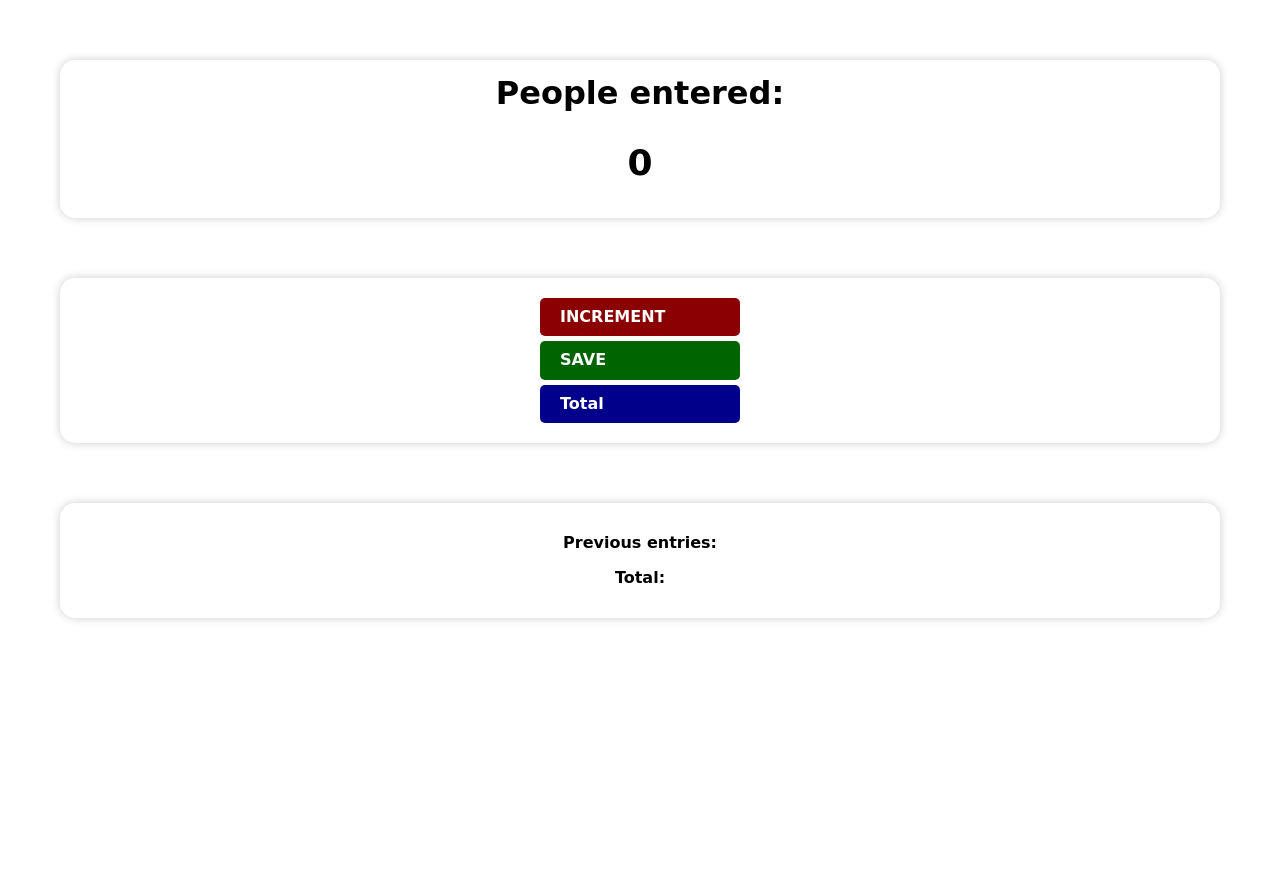
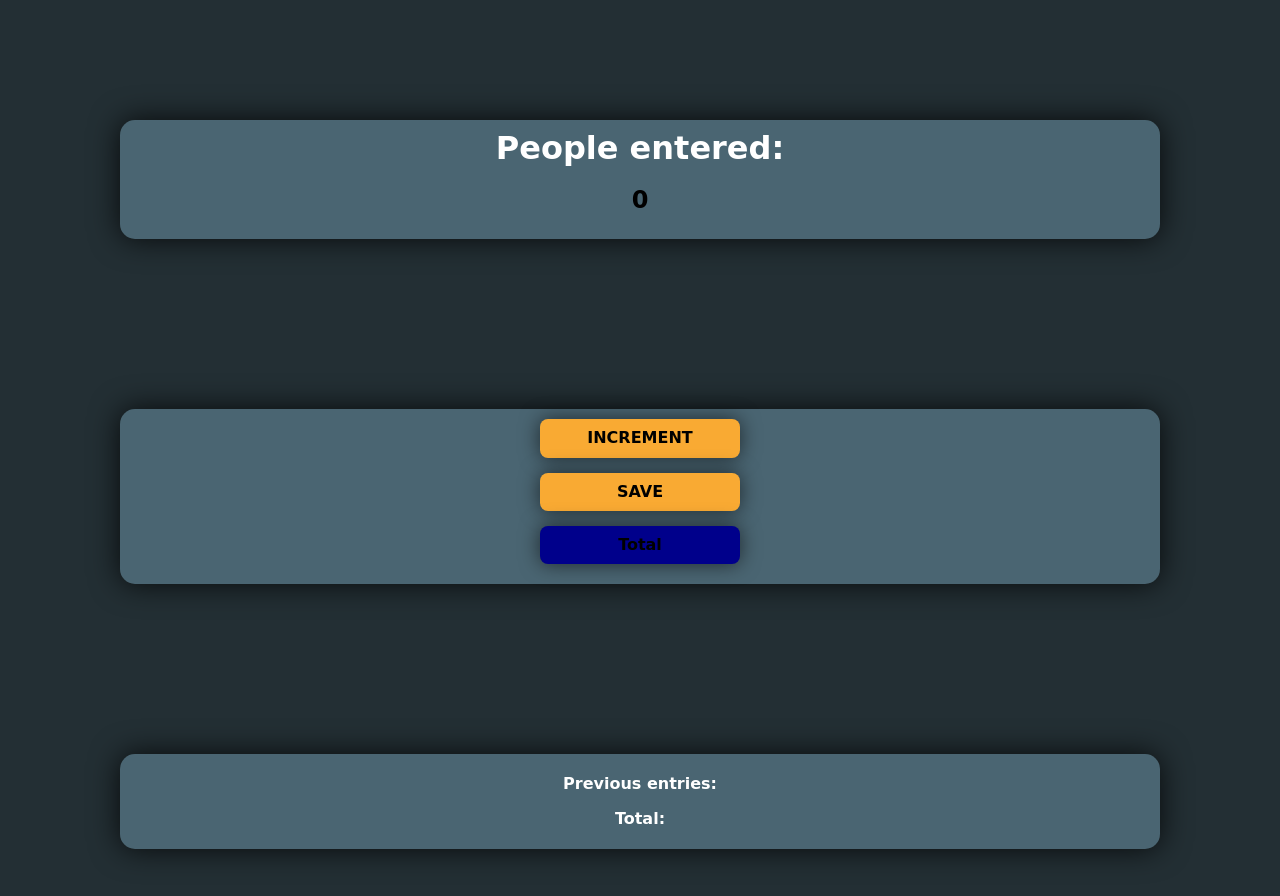
Before and after one commit to Balaji340/Count-WebApp, a plain HTML site: page index.html in a window 1280 px wide. Before the commit the page ends 800 px from the top, so only its background shows below. Drawn offline with nearby package versions, Linux system fonts and the light colour scheme.

Commit message:
Update index.css

```diff
--- a/index.css
+++ b/index.css
@@ -1,57 +1,65 @@
 body {
-    background-image: url("6072038_3145241.jpg");
+    background: #232f34;
     background-size: cover;
     font-family: cursive;
     font-weight: bold;
     text-align: center;
     margin: 0;
     padding: 0;
-}
-
-.container {
-    background: white;
-    margin: 60px;
-    padding: 15px;
-    padding-top: 15px;
-    padding-bottom: 15px;
-    padding-left: 15px;
-    padding-right: 15px;
-    border-radius: 15px;
-    box-shadow: 0 0 10px rgba(0, 0, 0, 0.2);
-}
-
-h1 {
-    margin-top: 0;
-    margin-bottom: 20px;
-}
-
-h2 {
-    font-size: 36px;
-    margin-bottom: 20px;
-}
-
-button {
-    display: block;
-    border: none;
-    padding: 10px 20px;
-    color: white;
-    font-weight: bold;
-    width: 200px;
-    margin: 5px auto;
-    border-radius: 5px;
-    cursor: pointer;
-    button-align: center;
     display: flex;
     flex-direction: column;
     justify-content: center;
 }
 
+.container {
+    background: #4A6572;
+    margin: 120px;
+    margin-bottom: 50px;
+    padding: 5px;
+    padding-top: 5px;
+    padding-bottom: 5px;
+    padding-left: 5px;
+    padding-right: 5px;
+    border-radius: 15px;
+    box-shadow: 0 0 30px rgba(0, 0, 0, 0.8);
+}
+
+
+h1 {
+    margin-top: 5px;
+    margin-bottom: 5px;
+    color: white;
+}
+
+p{
+  color: white;
+}
+
+button {
+    font-family: cursive;
+    display: block;
+    border: none;
+    padding: 10px 20px;
+    color: #34495;
+    width: 200px;
+    font-weight: bold;
+    margin: 5px auto;
+    margin-bottom: 15px;
+    border-radius: 8px;
+    box-shadow: 0 0 20px rgba(0, 0, 0, 0.6);
+    cursor: pointer;
+}
+
 #increment-btn {
-    background: darkred;
+    background: #F9aa33;
 }
 
 #save-btn {
-    background: darkgreen;
+    background: #f9aa33;
+}
+
+#total-btn {
+    background: #f9aa33;
 }
 
 #total-btn {
```
